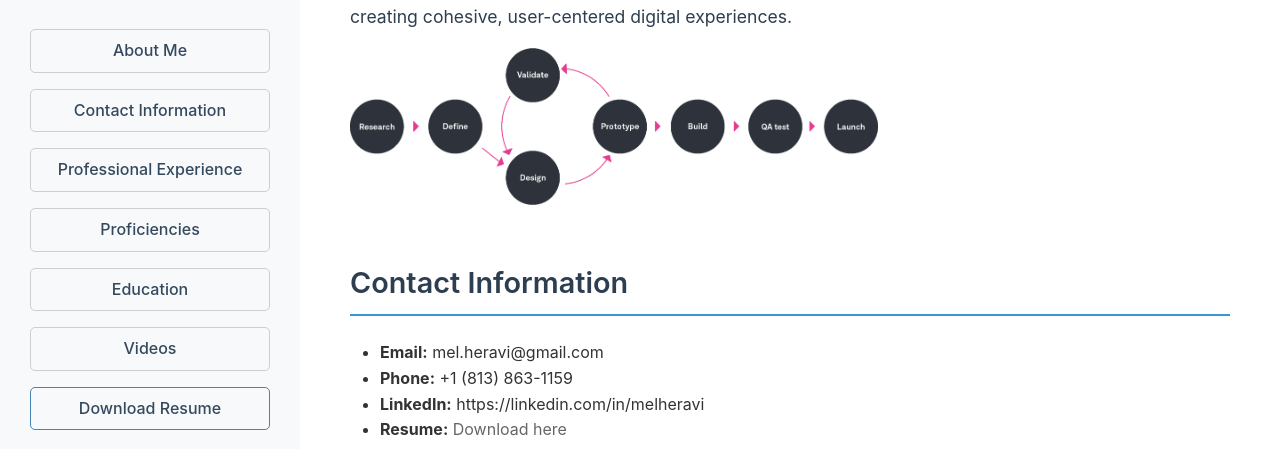
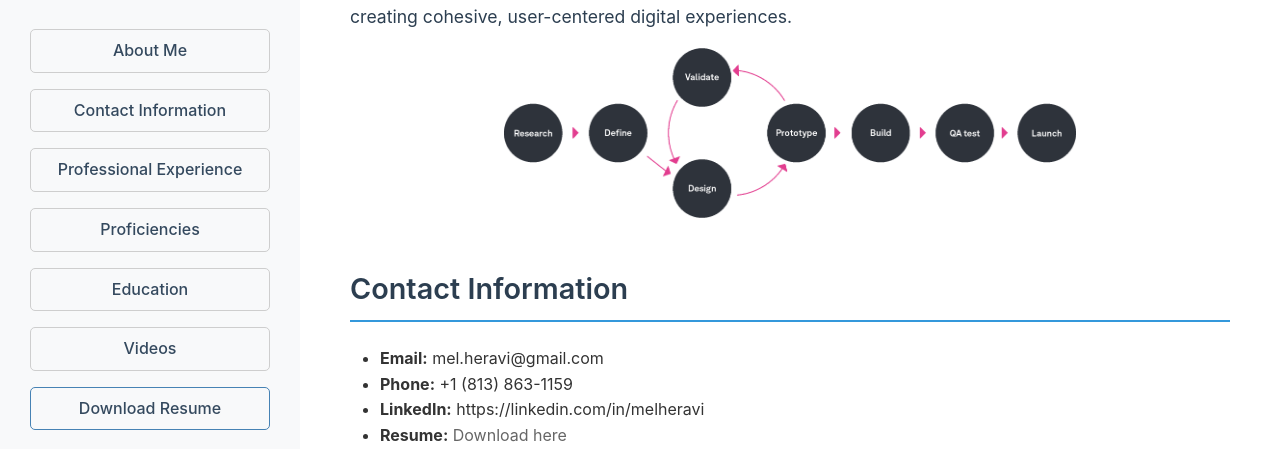
Before and after one commit to NYCMEL/melheravi.github.io, a plain HTML site: page index.html in a window 1280 px wide. Shown: the part 351-800 px from the top of the page. Drawn offline with Linux system fonts and the light colour scheme.

Commit message:
committed

```diff
--- a/index.html
+++ b/index.html
@@ -47,11 +47,11 @@
 				 display: block;
 				 margin-left: auto;
 				 margin-right: auto;
-				 width: 50%; /* Or any width less than 100% */
+				 width: 65%; /* Or any width less than 100% */
 			     }
 			    </style>
 
-			    <img src="./mel_files/ux.png" width="60%">
+			    <img src="./mel_files/ux.png" class="center-image">
 			</div>
                     </section>
 
```
